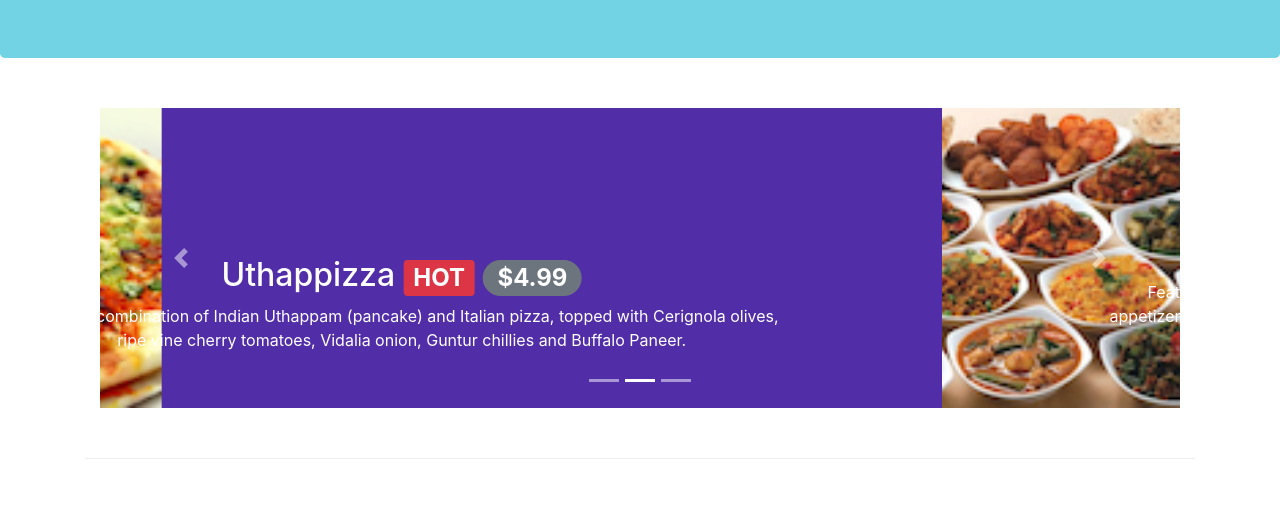
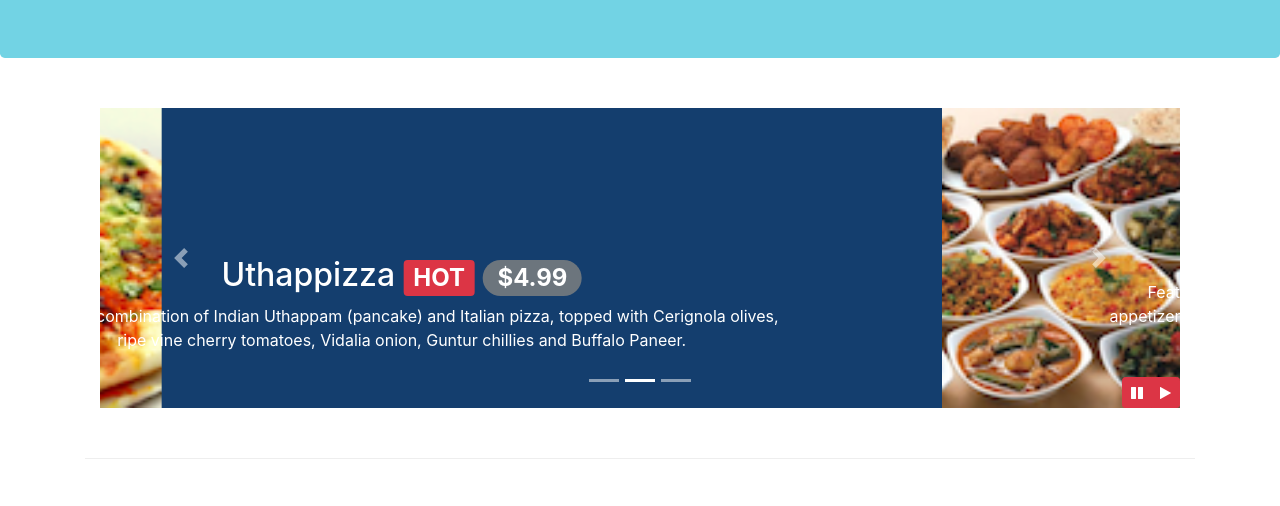
Before and after one commit to Toratomi/Assignment-Coursera-Bootstrap, a website: page Bootstrap4/conFusion/index.html in a window 1280 px wide. Shown: the part 276-782 px from the top of the page. Drawn offline with nearby package versions, Linux system fonts and the light colour scheme.

Commit message:
Exercise Bootstrap and JQuery

```diff
--- a/Bootstrap4/conFusion/css/styles.css
+++ b/Bootstrap4/conFusion/css/styles.css
@@ -47,7 +47,7 @@ body{
 }
 
 .carousel {
-    background:#512DA8;
+    background:#143e6e;
 }
 
 .carousel-item {
@@ -60,3 +60,9 @@ body{
     left: 0;
     min-height: 300px;
 }
+
+#carouselButton {
+    right: 0px;
+    position: absolute;
+    bottom: 0px;
+}
--- a/Bootstrap4/conFusion/index.html
+++ b/Bootstrap4/conFusion/index.html
@@ -209,6 +209,14 @@
                     <a class="carousel-control-next" href="#mycarousel" role="button" data-slide="next">
                         <span class="carousel-control-next-icon"></span>
                     </a>
+                    <div class="btn-group" id="carouselButton">
+                        <button class="btn btn-danger btn-sm" id="carousel-pause">
+                            <span class="fa fa-pause"></span>
+                        </button>
+                        <button class="btn btn-danger btn-sm" id="carousel-play">
+                            <span class="fa fa-play"></span>
+                        </button>
+                    </div>
                 </div>
             </div>
         </div>
@@ -310,6 +318,17 @@
     <script src="node_modules/jquery/dist/jquery.slim.min.js"></script>
     <script src="node_modules/popper.js/dist/umd/popper.min.js"></script>
     <script src="node_modules/bootstrap/dist/js/bootstrap.min.js"></script>
+    <script>
+        $(document).ready(function() {
+            $('#mycarousel').carousel({interval: 2000});
+            $('#carousel-pause').click(function() {
+                $('#mycarousel').carousel('pause');
+            });
+            $('#carousel-play').click(function() {
+                $('#mycarousel').carousel('cycle');
+            });
+        });
+    </script>
 </body>
 
 </html>
```
